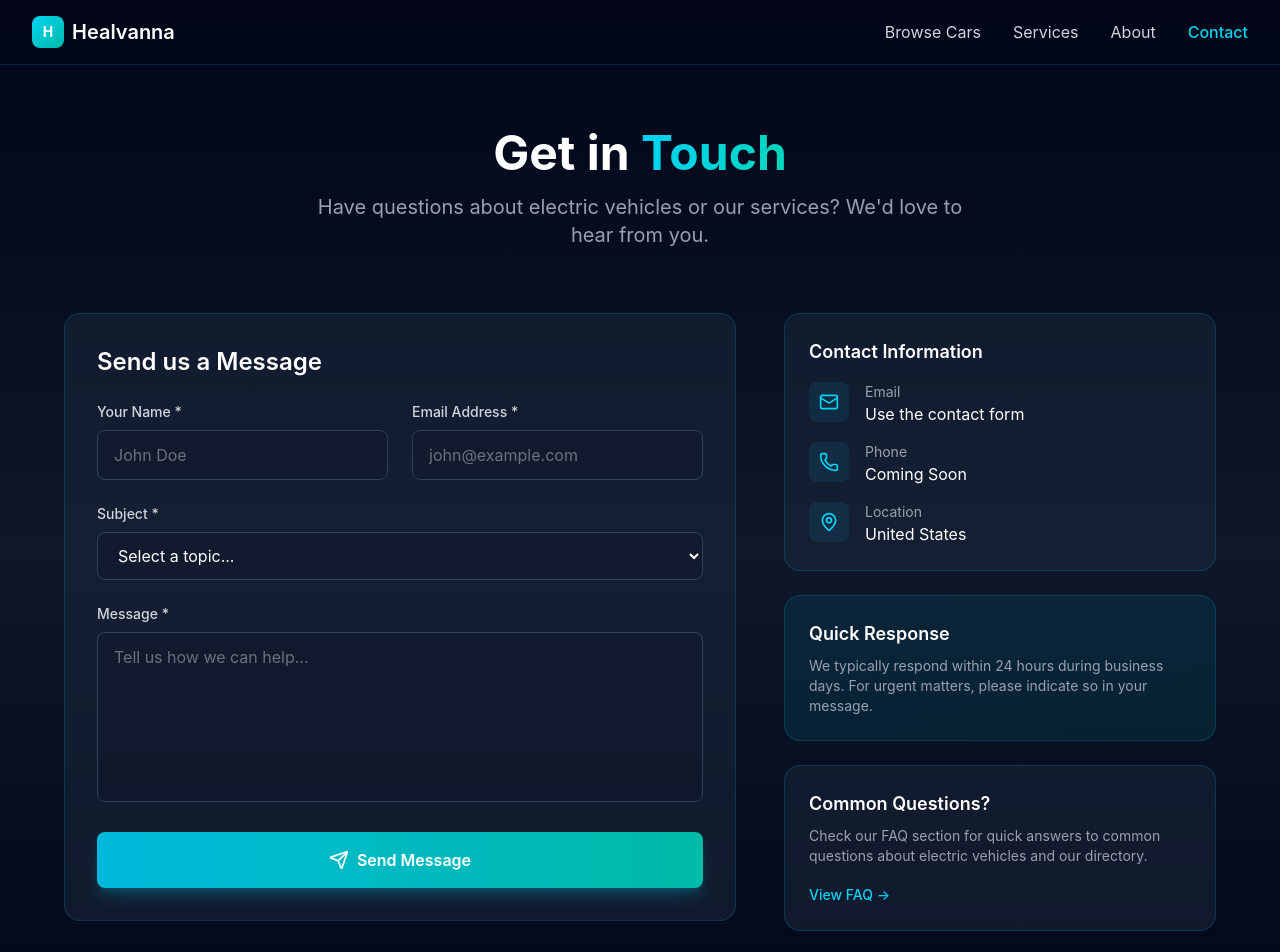
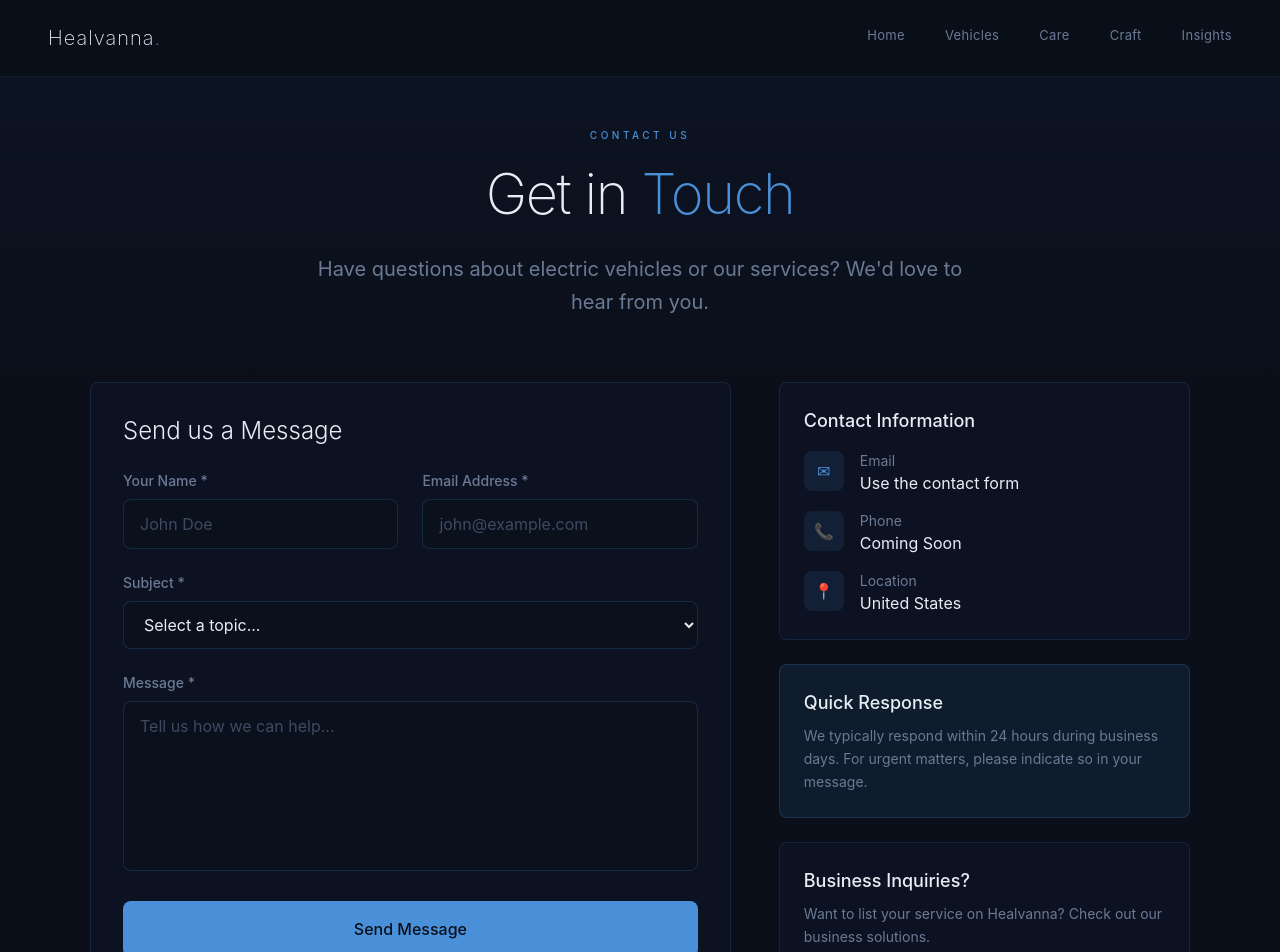
Before and after one commit to primary83/healvanna-auto, a Next.js app: page /contact in a window 1280 px wide. Shown: the top 952 px of the page. Built offline with nearby package versions, Linux system fonts and the light colour scheme.

Commit message:
Fix Contact page navigation and styling

```diff
--- a/app/contact/page.tsx
+++ b/app/contact/page.tsx
@@ -2,7 +2,6 @@
 
 import { useState } from "react";
 import Link from "next/link";
-import { Mail, Phone, MapPin, Send, CheckCircle, AlertCircle } from "lucide-react";
 
 export default function ContactPage() {
   const [formData, setFormData] = useState({
@@ -47,66 +46,57 @@ export default function ContactPage() {
   };
 
   return (
-    <div className="min-h-screen bg-gradient-to-b from-slate-950 via-slate-900 to-slate-950">
-      {/* Header */}
-      <header className="border-b border-cyan-500/20 bg-slate-950/80 backdrop-blur-md sticky top-0 z-50">
-        <div className="max-w-7xl mx-auto px-4 sm:px-6 lg:px-8">
-          <div className="flex justify-between items-center h-16">
-            <Link href="/" className="flex items-center space-x-2">
-              <div className="w-8 h-8 bg-gradient-to-br from-cyan-400 to-teal-500 rounded-lg flex items-center justify-center">
-                <span className="text-white font-bold text-sm">H</span>
-              </div>
-              <span className="text-xl font-semibold text-white">Healvanna</span>
-            </Link>
-            <nav className="hidden md:flex items-center space-x-8">
-              <Link href="/cars" className="text-gray-300 hover:text-cyan-400 transition-colors">
-                Browse Cars
-              </Link>
-              <Link href="/services" className="text-gray-300 hover:text-cyan-400 transition-colors">
-                Services
-              </Link>
-              <Link href="/about" className="text-gray-300 hover:text-cyan-400 transition-colors">
-                About
-              </Link>
-              <Link href="/contact" className="text-cyan-400 font-medium">
-                Contact
-              </Link>
-            </nav>
-          </div>
+    <div className="min-h-screen bg-[#0a0f1a] text-[#e8edf5]">
+      {/* Navigation - Matches rest of site */}
+      <nav className="fixed top-0 left-0 right-0 z-50 px-12 py-6 flex justify-between items-center bg-[rgba(10,15,26,0.95)] backdrop-blur-md border-b border-[rgba(74,144,217,0.1)]">
+        <Link href="/" className="text-xl tracking-wider font-extralight">Healvanna<span className="text-[#4a90d9]">.</span></Link>
+        <div className="flex gap-10">
+          {[
+            { name: "Home", href: "/" },
+            { name: "Vehicles", href: "/cars" },
+            { name: "Care", href: "/care" },
+            { name: "Craft", href: "/craft" },
+            { name: "Insights", href: "/insights" },
+          ].map((item) => (
+            <Link key={item.name} href={item.href} className="text-[13px] tracking-wide transition-all duration-300 pb-1 text-[#6b7a94] hover:text-[#e8edf5] border-b border-transparent">{item.name}</Link>
+          ))}
         </div>
-      </header>
+      </nav>
 
       {/* Hero Section */}
-      <section className="py-16 px-4 sm:px-6 lg:px-8">
-        <div className="max-w-7xl mx-auto text-center">
-          <h1 className="text-4xl md:text-5xl font-bold text-white mb-4">
-            Get in <span className="text-transparent bg-clip-text bg-gradient-to-r from-cyan-400 to-teal-400">Touch</span>
+      <section className="pt-32 pb-16 px-12 bg-gradient-to-b from-[#0d1424] to-[#0a0f1a]">
+        <div className="max-w-[900px] mx-auto text-center">
+          <div className="text-[10px] tracking-[0.35em] uppercase text-[#4a90d9] mb-4 font-medium">Contact Us</div>
+          <h1 className="text-[clamp(36px,5vw,56px)] font-extralight tracking-tight mb-6 leading-tight">
+            Get in <span className="text-[#4a90d9]">Touch</span>
           </h1>
-          <p className="text-xl text-gray-400 max-w-2xl mx-auto">
+          <p className="text-xl text-[#6b7a94] max-w-2xl mx-auto leading-relaxed">
             Have questions about electric vehicles or our services? We&apos;d love to hear from you.
           </p>
         </div>
       </section>
 
       {/* Main Content */}
-      <section className="pb-20 px-4 sm:px-6 lg:px-8">
-        <div className="max-w-6xl mx-auto">
+      <section className="pb-20 px-12">
+        <div className="max-w-[1100px] mx-auto">
           <div className="grid lg:grid-cols-5 gap-12">
             {/* Contact Form - Takes 3 columns */}
             <div className="lg:col-span-3">
-              <div className="bg-slate-800/50 border border-cyan-500/20 rounded-2xl p-8">
-                <h2 className="text-2xl font-semibold text-white mb-6">Send us a Message</h2>
+              <div className="bg-[rgba(15,22,40,0.5)] border border-[rgba(74,144,217,0.15)] rounded-lg p-8">
+                <h2 className="text-2xl font-light text-[#e8edf5] mb-6">Send us a Message</h2>
 
                 {status === "success" ? (
                   <div className="flex flex-col items-center justify-center py-12 text-center">
-                    <CheckCircle className="w-16 h-16 text-green-400 mb-4" />
-                    <h3 className="text-xl font-semibold text-white mb-2">Message Sent!</h3>
-                    <p className="text-gray-400 mb-6">
+                    <div className="w-16 h-16 bg-[rgba(34,197,94,0.15)] rounded-full flex items-center justify-center mb-4">
+                      <span className="text-[#22c55e] text-3xl">✓</span>
+                    </div>
+                    <h3 className="text-xl font-medium text-[#e8edf5] mb-2">Message Sent!</h3>
+                    <p className="text-[#6b7a94] mb-6">
                       Thank you for reaching out. We&apos;ll get back to you within 24 hours.
                     </p>
                     <button
                       onClick={() => setStatus("idle")}
-                      className="px-6 py-2 bg-cyan-500 hover:bg-cyan-600 text-white rounded-lg transition-colors"
+                      className="px-6 py-2 bg-[#4a90d9] hover:bg-[#6ba8eb] text-[#0a0f1a] rounded transition-colors font-medium"
                     >
                       Send Another Message
                     </button>
@@ -115,7 +105,7 @@ export default function ContactPage() {
                   <form onSubmit={handleSubmit} className="space-y-6">
                     <div className="grid md:grid-cols-2 gap-6">
                       <div>
-                        <label htmlFor="name" className="block text-sm font-medium text-gray-300 mb-2">
+                        <label htmlFor="name" className="block text-sm font-medium text-[#6b7a94] mb-2">
                           Your Name *
                         </label>
                         <input
@@ -125,12 +115,12 @@ export default function ContactPage() {
                           required
                           value={formData.name}
                           onChange={handleChange}
-                          className="w-full px-4 py-3 bg-slate-900/50 border border-slate-700 rounded-lg text-white placeholder-gray-500 focus:outline-none focus:border-cyan-500 focus:ring-1 focus:ring-cyan-500 transition-colors"
+                          className="w-full px-4 py-3 bg-[rgba(10,15,26,0.5)] border border-[rgba(74,144,217,0.2)] rounded-lg text-[#e8edf5] placeholder-[#3d4a61] focus:outline-none focus:border-[#4a90d9] transition-colors"
                           placeholder="John Doe"
                         />
                       </div>
                       <div>
-                        <label htmlFor="email" className="block text-sm font-medium text-gray-300 mb-2">
+                        <label htmlFor="email" className="block text-sm font-medium text-[#6b7a94] mb-2">
                           Email Address *
                         </label>
                         <input
@@ -140,14 +130,14 @@ export default function ContactPage() {
                           required
                           value={formData.email}
                           onChange={handleChange}
-                          className="w-full px-4 py-3 bg-slate-900/50 border border-slate-700 rounded-lg text-white placeholder-gray-500 focus:outline-none focus:border-cyan-500 focus:ring-1 focus:ring-cyan-500 transition-colors"
+                          className="w-full px-4 py-3 bg-[rgba(10,15,26,0.5)] border border-[rgba(74,144,217,0.2)] rounded-lg text-[#e8edf5] placeholder-[#3d4a61] focus:outline-none focus:border-[#4a90d9] transition-colors"
                           placeholder="john@example.com"
                         />
                       </div>
                     </div>
 
                     <div>
-                      <label htmlFor="subject" className="block text-sm font-medium text-gray-300 mb-2">
+                      <label htmlFor="subject" className="block text-sm font-medium text-[#6b7a94] mb-2">
                         Subject *
                       </label>
                       <select
@@ -156,7 +146,7 @@ export default function ContactPage() {
                         required
                         value={formData.subject}
                         onChange={handleChange}
-                        className="w-full px-4 py-3 bg-slate-900/50 border border-slate-700 rounded-lg text-white focus:outline-none focus:border-cyan-500 focus:ring-1 focus:ring-cyan-500 transition-colors"
+                        className="w-full px-4 py-3 bg-[rgba(10,15,26,0.5)] border border-[rgba(74,144,217,0.2)] rounded-lg text-[#e8edf5] focus:outline-none focus:border-[#4a90d9] transition-colors"
                       >
                         <option value="">Select a topic...</option>
                         <option value="General Inquiry">General Inquiry</option>
@@ -169,7 +159,7 @@ export default function ContactPage() {
                     </div>
 
                     <div>
-                      <label htmlFor="message" className="block text-sm font-medium text-gray-300 mb-2">
+                      <label htmlFor="message" className="block text-sm font-medium text-[#6b7a94] mb-2">
                         Message *
                       </label>
                       <textarea
@@ -179,14 +169,14 @@ export default function ContactPage() {
                         rows={6}
                         value={formData.message}
                         onChange={handleChange}
-                        className="w-full px-4 py-3 bg-slate-900/50 border border-slate-700 rounded-lg text-white placeholder-gray-500 focus:outline-none focus:border-cyan-500 focus:ring-1 focus:ring-cyan-500 transition-colors resize-none"
+                        className="w-full px-4 py-3 bg-[rgba(10,15,26,0.5)] border border-[rgba(74,144,217,0.2)] rounded-lg text-[#e8edf5] placeholder-[#3d4a61] focus:outline-none focus:border-[#4a90d9] transition-colors resize-none"
                         placeholder="Tell us how we can help..."
                       />
                     </div>
 
                     {status === "error" && (
-                      <div className="flex items-center gap-2 text-red-400 bg-red-400/10 border border-red-400/20 rounded-lg p-4">
-                        <AlertCircle className="w-5 h-5 flex-shrink-0" />
+                      <div className="flex items-center gap-2 text-[#ef4444] bg-[rgba(239,68,68,0.1)] border border-[rgba(239,68,68,0.2)] rounded-lg p-4">
+                        <span className="text-xl">⚠</span>
                         <p>Something went wrong. Please try again or email us directly.</p>
                       </div>
                     )}
@@ -194,16 +184,15 @@ export default function ContactPage() {
                     <button
                       type="submit"
                       disabled={status === "submitting"}
-                      className="w-full flex items-center justify-center gap-2 px-6 py-4 bg-gradient-to-r from-cyan-500 to-teal-500 hover:from-cyan-600 hover:to-teal-600 disabled:from-gray-600 disabled:to-gray-600 text-white font-semibold rounded-lg transition-all duration-300 shadow-lg shadow-cyan-500/25 hover:shadow-cyan-500/40"
+                      className="w-full flex items-center justify-center gap-2 px-6 py-4 bg-[#4a90d9] hover:bg-[#6ba8eb] disabled:bg-[#3d4a61] text-[#0a0f1a] font-medium rounded-lg transition-all duration-300"
                     >
                       {status === "submitting" ? (
                         <>
-                          <div className="w-5 h-5 border-2 border-white/30 border-t-white rounded-full animate-spin" />
+                          <div className="w-5 h-5 border-2 border-[#0a0f1a]/30 border-t-[#0a0f1a] rounded-full animate-spin" />
                           Sending...
                         </>
                       ) : (
                         <>
-                          <Send className="w-5 h-5" />
                           Send Message
                         </>
                       )}
@@ -216,58 +205,58 @@ export default function ContactPage() {
             {/* Contact Info - Takes 2 columns */}
             <div className="lg:col-span-2 space-y-6">
               {/* Quick Contact */}
-              <div className="bg-slate-800/50 border border-cyan-500/20 rounded-2xl p-6">
-                <h3 className="text-lg font-semibold text-white mb-4">Contact Information</h3>
+              <div className="bg-[rgba(15,22,40,0.5)] border border-[rgba(74,144,217,0.15)] rounded-lg p-6">
+                <h3 className="text-lg font-medium text-[#e8edf5] mb-4">Contact Information</h3>
                 <div className="space-y-4">
                   <div className="flex items-start gap-4">
-                    <div className="w-10 h-10 bg-cyan-500/10 rounded-lg flex items-center justify-center flex-shrink-0">
-                      <Mail className="w-5 h-5 text-cyan-400" />
+                    <div className="w-10 h-10 bg-[rgba(74,144,217,0.1)] rounded-lg flex items-center justify-center flex-shrink-0">
+                      <span className="text-[#4a90d9]">✉</span>
                     </div>
                     <div>
-                      <p className="text-sm text-gray-400">Email</p>
-                      <p className="text-white">Use the contact form</p>
+                      <p className="text-sm text-[#6b7a94]">Email</p>
+                      <p className="text-[#e8edf5]">Use the contact form</p>
                     </div>
                   </div>
                   <div className="flex items-start gap-4">
-                    <div className="w-10 h-10 bg-cyan-500/10 rounded-lg flex items-center justify-center flex-shrink-0">
-                      <Phone className="w-5 h-5 text-cyan-400" />
+                    <div className="w-10 h-10 bg-[rgba(74,144,217,0.1)] rounded-lg flex items-center justify-center flex-shrink-0">
+                      <span className="text-[#4a90d9]">📞</span>
                     </div>
                     <div>
-                      <p className="text-sm text-gray-400">Phone</p>
-                      <p className="text-white">Coming Soon</p>
+                      <p className="text-sm text-[#6b7a94]">Phone</p>
+                      <p className="text-[#e8edf5]">Coming Soon</p>
                     </div>
                   </div>
                   <div className="flex items-start gap-4">
-                    <div className="w-10 h-10 bg-cyan-500/10 rounded-lg flex items-center justify-center flex-shrink-0">
-                      <MapPin className="w-5 h-5 text-cyan-400" />
+                    <div className="w-10 h-10 bg-[rgba(74,144,217,0.1)] rounded-lg flex items-center justify-center flex-shrink-0">
+                      <span className="text-[#4a90d9]">📍</span>
                     </div>
                     <div>
-                      <p className="text-sm text-gray-400">Location</p>
-                      <p className="text-white">United States</p>
+                      <p className="text-sm text-[#6b7a94]">Location</p>
+                      <p className="text-[#e8edf5]">United States</p>
                     </div>
                   </div>
                 </div>
               </div>
 
               {/* Response Time */}
-              <div className="bg-gradient-to-br from-cyan-500/10 to-teal-500/10 border border-cyan-500/20 rounded-2xl p-6">
-                <h3 className="text-lg font-semibold text-white mb-2">Quick Response</h3>
-                <p className="text-gray-400 text-sm">
+              <div className="bg-[rgba(74,144,217,0.1)] border border-[rgba(74,144,217,0.2)] rounded-lg p-6">
+                <h3 className="text-lg font-medium text-[#e8edf5] mb-2">Quick Response</h3>
+                <p className="text-[#6b7a94] text-sm leading-relaxed">
                   We typically respond within 24 hours during business days. For urgent matters, please indicate so in your message.
                 </p>
               </div>
 
-              {/* FAQ Link */}
-              <div className="bg-slate-800/50 border border-cyan-500/20 rounded-2xl p-6">
-                <h3 className="text-lg font-semibold text-white mb-2">Common Questions?</h3>
-                <p className="text-gray-400 text-sm mb-4">
-                  Check our FAQ section for quick answers to common questions about electric vehicles and our directory.
+              {/* Business Inquiries */}
+              <div className="bg-[rgba(15,22,40,0.5)] border border-[rgba(74,144,217,0.15)] rounded-lg p-6">
+                <h3 className="text-lg font-medium text-[#e8edf5] mb-2">Business Inquiries?</h3>
+                <p className="text-[#6b7a94] text-sm mb-4 leading-relaxed">
+                  Want to list your service on Healvanna? Check out our business solutions.
                 </p>
                 <Link
-                  href="/faq"
-                  className="inline-flex items-center text-cyan-400 hover:text-cyan-300 transition-colors text-sm font-medium"
+                  href="/for-business"
+                  className="inline-flex items-center text-[#4a90d9] hover:text-[#6ba8eb] transition-colors text-sm font-medium"
                 >
-                  View FAQ →
+                  View Business Plans →
                 </Link>
               </div>
             </div>
@@ -276,11 +265,27 @@ export default function ContactPage() {
       </section>
 
       {/* Footer */}
-      <footer className="border-t border-cyan-500/20 bg-slate-950/80 py-8">
-        <div className="max-w-7xl mx-auto px-4 sm:px-6 lg:px-8 text-center">
-          <p className="text-gray-500 text-sm">
-            © 2025 Healvanna. All rights reserved.
-          </p>
+      <footer className="px-12 py-16 bg-[#070b12] border-t border-[rgba(74,144,217,0.1)]">
+        <div className="grid grid-cols-4 gap-12 max-w-[1200px] mx-auto mb-12">
+          {[
+            { title: "Vehicles", links: [{ name: "Browse All", href: "/cars" }, { name: "Electric", href: "/cars" }, { name: "Luxury", href: "/cars" }]},
+            { title: "Care", links: [{ name: "Find Services", href: "/care" }, { name: "Detailing", href: "/care" }, { name: "Ceramic Coating", href: "/care" }]},
+            { title: "Craft", links: [{ name: "Body Shops", href: "/craft" }, { name: "EV Repair", href: "/craft" }, { name: "Restoration", href: "/craft" }]},
+            { title: "Company", links: [{ name: "About", href: "/about" }, { name: "Contact", href: "/contact" }, { name: "For Business", href: "/for-business" }]},
+          ].map((column, index) => (
+            <div key={index}>
+              <h4 className="text-[10px] tracking-[0.2em] uppercase text-[#4a90d9] mb-4 font-medium">{column.title}</h4>
+              {column.links.map((link) => (<Link key={link.name} href={link.href} className="block text-[13px] text-[#6b7a94] mb-2.5 cursor-pointer hover:text-[#e8edf5] transition-colors duration-300">{link.name}</Link>))}
+            </div>
+          ))}
+        </div>
+        <div className="flex justify-between items-center pt-8 border-t border-[rgba(74,144,217,0.15)] max-w-[1200px] mx-auto">
+          <div className="text-[11px] text-[#3d4a61]">© 2025 Healvanna. All rights reserved.</div>
+          <div className="flex gap-6">
+            {[{ name: "Privacy", href: "/privacy" }, { name: "Terms", href: "/terms" }].map((link) => (
+              <Link key={link.name} href={link.href} className="text-[11px] text-[#6b7a94] cursor-pointer hover:text-[#e8edf5] transition-colors duration-300">{link.name}</Link>
+            ))}
+          </div>
         </div>
       </footer>
     </div>
```
